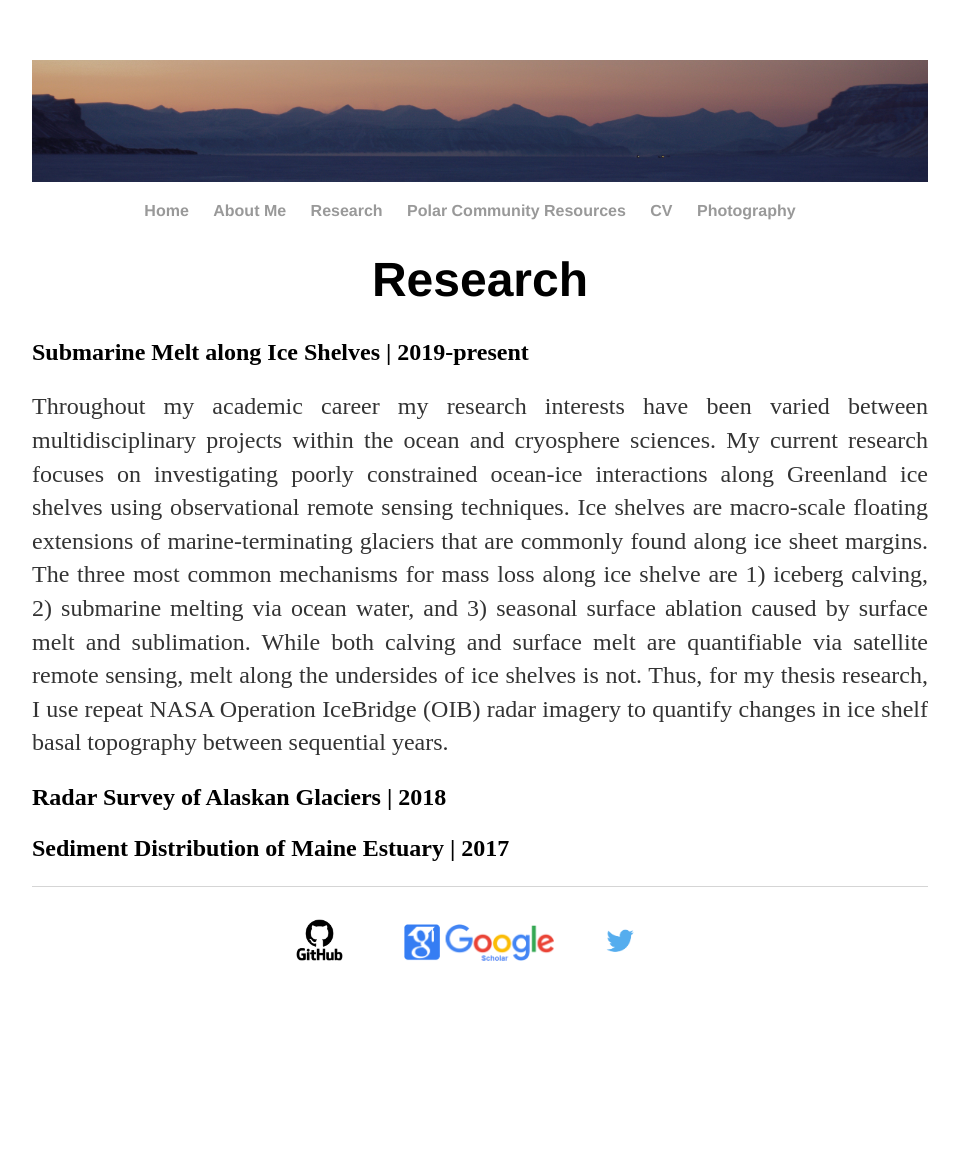
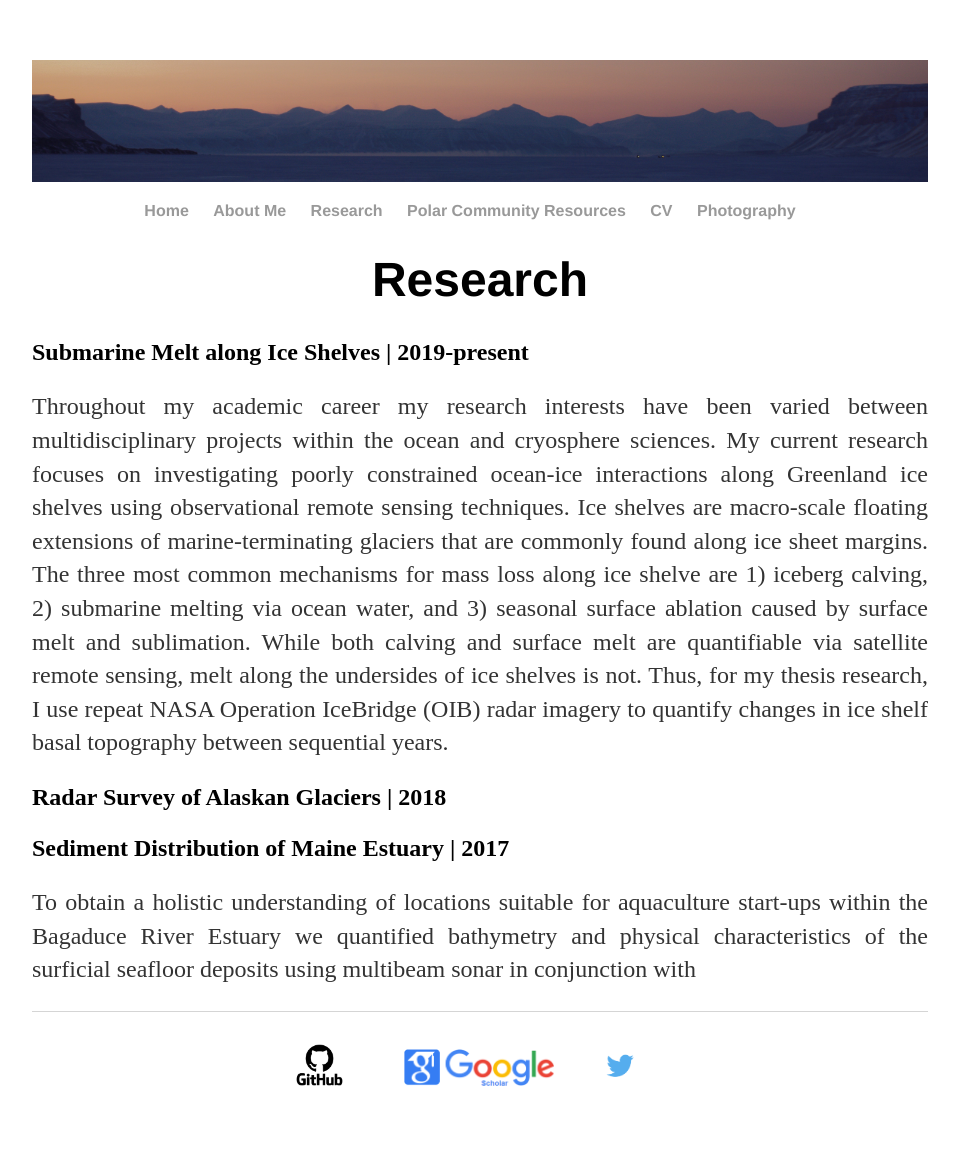
Before and after one commit to Cbarnett207/CBarnett207.github.io, a Jekyll site: the page built from research/index.html, in a window 1280 px wide. Shown: the whole page, without its empty margins (160-1119 px from the left). Built offline with Jekyll 4.4.1, drawn with Linux system fonts in a browser that asks for light colours; before the commit the page ends 1029 px from its top, so only the background shows below that.

Commit message:
Update index.html
testing updated text

```diff
--- a/research/index.html
+++ b/research/index.html
@@ -5,7 +5,8 @@ title: Cody Barnett, M.S. | Research
 <div class="blurb">
     <div align="center"><h1>Research</div></h1>
     <div align="left"><h2>Submarine Melt along Ice Shelves | 2019-present</h2></div>
-        <div align="left"><p align="justify">Throughout my academic career my research interests have been varied between multidisciplinary projects within the
+            <div align="left"><p align="justify">
+                Throughout my academic career my research interests have been varied between multidisciplinary projects within the
                 ocean and cryosphere sciences. My current research focuses on investigating poorly constrained ocean-ice interactions along Greenland
                 ice shelves using observational remote sensing techniques. Ice shelves are macro-scale floating extensions of marine-terminating
                 glaciers that are commonly found along ice sheet margins. The three most common mechanisms for mass loss along ice shelve are 1) iceberg
@@ -16,8 +17,12 @@ title: Cody Barnett, M.S. | Research
 
      <div align="left"><h2>Radar Survey of Alaskan Glaciers | 2018</h2></div>
             <p align="justify">
+
              </p>
      <div align="left"><h2>Sediment Distribution of Maine Estuary | 2017</h2></div>
             <p align="justify">
+
+                To obtain a holistic understanding of locations suitable for aquaculture start-ups within the Bagaduce River Estuary we quantified
+                bathymetry and physical characteristics of the surficial seafloor deposits using multibeam sonar in conjunction with
             </p>
     </div><!-- /.blurb -->
```
Lines whose indentation alone changed are shown as unchanged.
